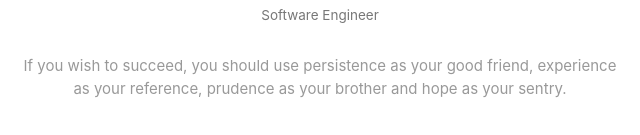
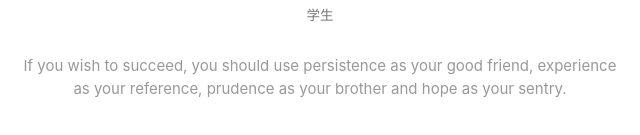
Before and after one commit to hackbg-fpm/hackbg-fpm.github.io, a plain HTML site: page about/index.html in a window 1280 px wide. Shown: the part 665-800 px from the top of the page, 320-960 px from the left. Drawn offline with nearby package versions, Linux system fonts and the light colour scheme; some packages are replaced by stand-ins of ours; a script that the page names is missing.

Commit message:
Site updated: 2020-09-03 21:53:56

```diff
--- a/about/index.html
+++ b/about/index.html
@@ -299,7 +299,7 @@
 
                                 </div>
                                 <div class="title">HackBG</div>
-                                <div class="career">Software Engineer</div>
+                                <div class="career">学生</div>
                                 <div class="social-link hide-on-large-only" data-aos="zoom-in-left">
 
 
```
